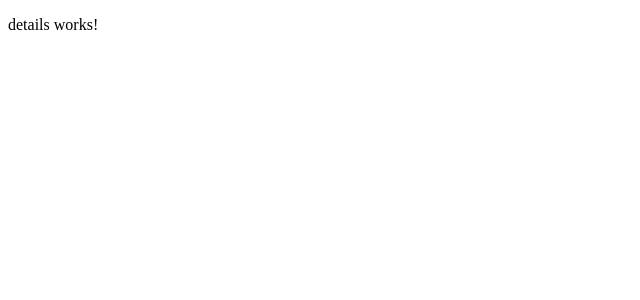
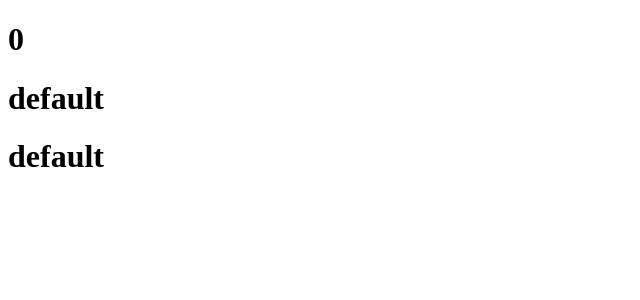
Before and after one commit to cillies-finatix/angular-workshop, an Angular app: page /details in a window 1280 px wide. Shown: the top 300 px of the page, without its empty margins (0-640 px from the left). Built offline with nearby package versions, Linux system fonts and the light colour scheme.

Commit message:
add pet interface to models

```diff
--- a/src/app/app-routing.module.ts
+++ b/src/app/app-routing.module.ts
@@ -6,7 +6,7 @@ const routes: Routes = [
     path: '',
     loadChildren: () => import('./pages/overview/overview.module').then(m => m.OverviewModule)
   },
-  { path: 'details', loadChildren: () => import('./details/details.module').then(m => m.DetailsModule) }
+  { path: 'details', loadChildren: () => import('./pages/details/details.module').then(m => m.DetailsModule) }
 ];
 
 @NgModule({
--- a/src/app/details/details.component.html
+++ /dev/null
@@ -1 +0,0 @@
-<p>details works!</p>
--- /dev/null
+++ b/src/app/models/Pet.ts
@@ -0,0 +1,5 @@
+export interface Pet {
+  id: number;
+  name: string;
+  animal: string;
+}
--- /dev/null
+++ b/src/app/pages/details/details.component.html
@@ -0,0 +1,3 @@
+<h1>{{pet.id}}</h1>
+<h1>{{pet.animal}}</h1>
+<h1>{{pet.name}}</h1>
--- a/src/app/details/details.component.ts
+++ b/src/app/pages/details/details.component.ts
@@ -1,4 +1,5 @@
-import { Component, OnInit } from '@angular/core';
+import {Component, OnInit} from '@angular/core';
+import {Pet} from "../../models/Pet";
 
 @Component({
   selector: 'app-details',
@@ -6,6 +7,7 @@ import { Component, OnInit } from '@angular/core';
   styleUrls: ['./details.component.scss']
 })
 export class DetailsComponent implements OnInit {
+  public pet: Pet = {animal: "default", id: 0, name: "default"};
 
   constructor() { }
 
--- a/src/app/pages/overview/overview.component.ts
+++ b/src/app/pages/overview/overview.component.ts
@@ -1,5 +1,6 @@
 import {Component, OnInit} from '@angular/core';
 import {CommunicationService} from "../../services/communication.service";
+import {Pet} from "../../models/Pet";
 
 @Component({
   selector: 'app-overview',
@@ -7,6 +8,7 @@ import {CommunicationService} from "../../services/communication.service";
   styleUrls: ['./overview.component.scss']
 })
 export class OverviewComponent implements OnInit {
+  public pets: Pet[] = [];
 
   constructor(private communicationService: CommunicationService) {
     this.communicationService.observable.subscribe(value => console.log(value));
--- a/src/app/services/communication.service.ts
+++ b/src/app/services/communication.service.ts
@@ -1,12 +1,8 @@
 import {Injectable} from '@angular/core';
 import {Observable, ReplaySubject} from "rxjs";
 import {HttpClient} from "@angular/common/http";
+import {Pet} from "../models/Pet";
 
-interface Pet {
-  id: number;
-  name: string;
-  animal: string;
-}
 
 @Injectable({
   providedIn: 'root'
```
Also changed, not shown: src/app/pages/details/details-routing.module.ts (renamed from src/app/details/details-routing.module.ts), src/app/pages/details/details.component.scss (added), src/app/pages/details/details.module.ts (renamed from src/app/details/details.module.ts), 1 other file (tests, documents, lock files or other folders).
